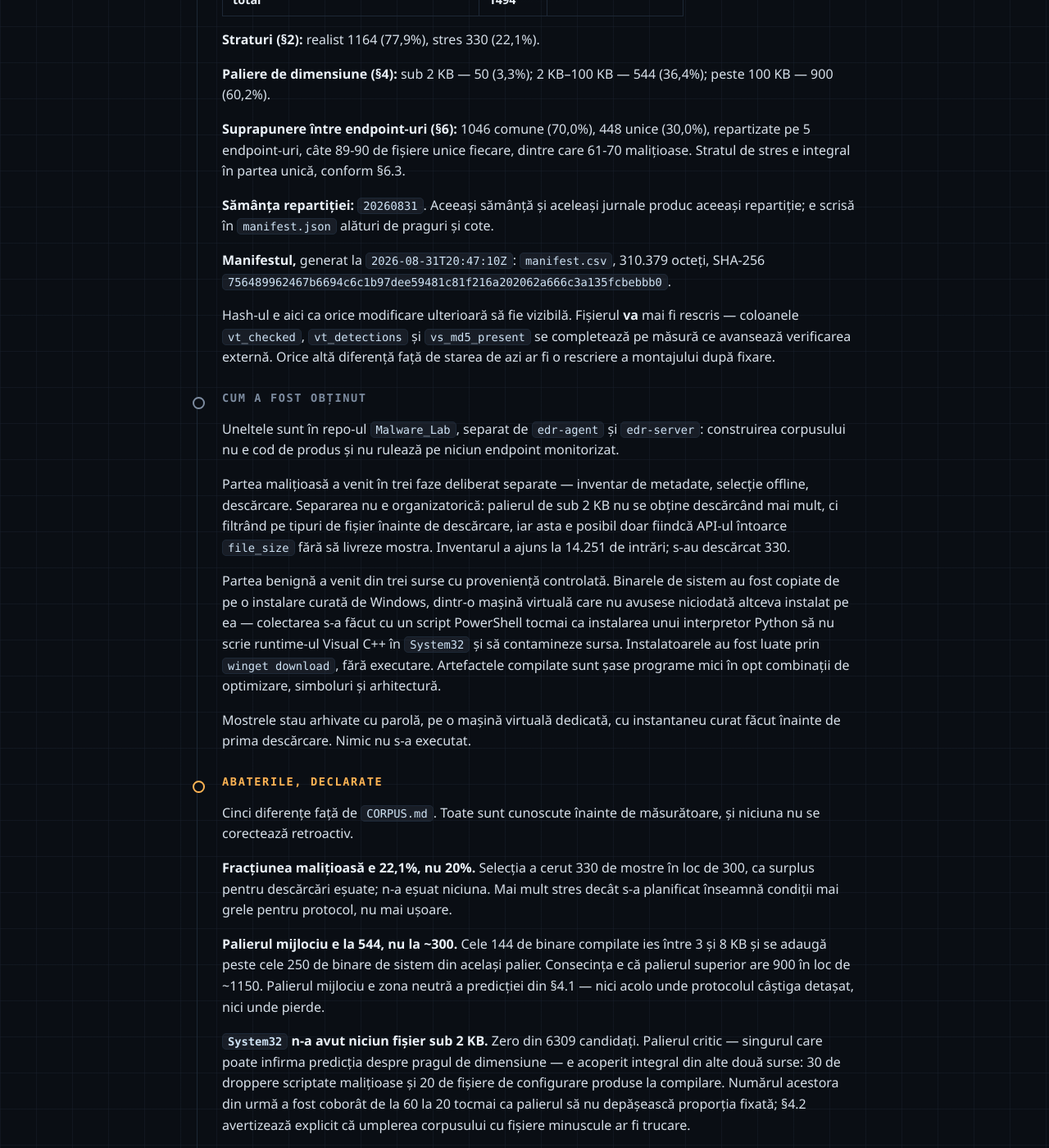
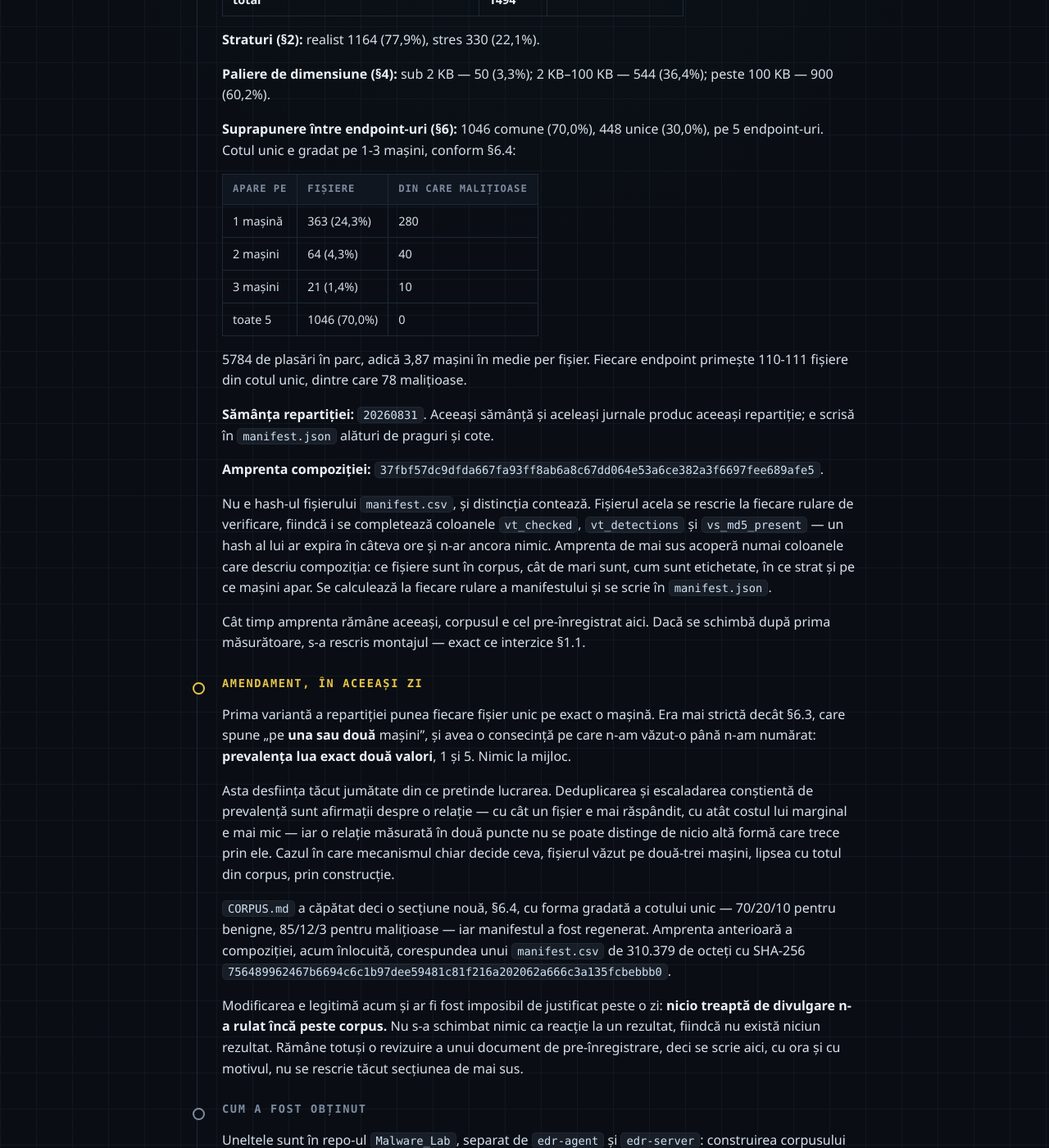
Before and after one commit to ZiGabiZi/edr-journal, a Jekyll site: the page built from _intrari/2026-09-01-corpusul-fixat-inainte-de-masuratoare.md, in a window 1280 px wide and 1400 px high, scrolled down 1024 px. Shown: the whole window at 82% size. Built offline with Jekyll 4.4.1, drawn with Linux system fonts in a browser that asks for light colours; some of the changed text lies outside the part shown.

Commit message:
jurnal: amendament la pre-inregistrarea corpusului
Repartitia initiala facea fiecare fisier unic exclusiv al unei masini, deci
prevalenta lua doua valori si cazul in care mecanismul de prevalenta chiar
decide ceva lipsea din corpus. CORPUS.md a capatat sectiunea 6.4, manifestul a
fost regenerat, iar intrarea arata acum histograma prevalentei si amprenta noua.

Amendamentul se scrie ca sectiune proprie, cu amprenta inlocuita si cu motivul,
nu prin rescrierea tacuta a compozitiei: e o revizuire a unui document de
pre-inregistrare, legitima doar fiindca nicio treapta de divulgare n-a rulat inca
peste corpus. Intrarea foloseste de acum o amprenta a compozitiei in locul
hash-ului fisierului manifest, care se schimba la fiecare rulare de verificare.

```diff
--- a/_intrari/2026-09-01-corpusul-fixat-inainte-de-masuratoare.md
+++ b/_intrari/2026-09-01-corpusul-fixat-inainte-de-masuratoare.md
@@ -42,20 +42,60 @@ există deja, cu hash-urile celor 1494 de fișiere.
 peste 100 KB — 900 (60,2%).
 
 **Suprapunere între endpoint-uri (§6):** 1046 comune (70,0%), 448 unice (30,0%),
-repartizate pe 5 endpoint-uri, câte 89-90 de fișiere unice fiecare, dintre care
-61-70 malițioase. Stratul de stres e integral în partea unică, conform §6.3.
+pe 5 endpoint-uri. Cotul unic e gradat pe 1-3 mașini, conform §6.4:
+
+| Apare pe | Fișiere | din care malițioase |
+|---|---|---|
+| 1 mașină | 363 (24,3%) | 280 |
+| 2 mașini | 64 (4,3%) | 40 |
+| 3 mașini | 21 (1,4%) | 10 |
+| toate 5 | 1046 (70,0%) | 0 |
+
+5784 de plasări în parc, adică 3,87 mașini în medie per fișier. Fiecare endpoint
+primește 110-111 fișiere din cotul unic, dintre care 78 malițioase.
 
 **Sămânța repartiției:** `20260831`. Aceeași sămânță și aceleași jurnale produc
 aceeași repartiție; e scrisă în `manifest.json` alături de praguri și cote.
 
-**Manifestul,** generat la `2026-08-31T20:47:10Z`:
-`manifest.csv`, 310.379 octeți,
-SHA-256 `756489962467b6694c6c1b97dee59481c81f216a202062a666c3a135fcbebbb0`.
+**Amprenta compoziției:**
+`37fbf57dc9dfda667fa93ff8ab6a8c67dd064e53a6ce382a3f6697fee689afe5`.
 
-Hash-ul e aici ca orice modificare ulterioară să fie vizibilă. Fișierul **va**
-mai fi rescris — coloanele `vt_checked`, `vt_detections` și `vs_md5_present` se
-completează pe măsură ce avansează verificarea externă. Orice altă diferență
-față de starea de azi ar fi o rescriere a montajului după fixare.
+Nu e hash-ul fișierului `manifest.csv`, și distincția contează. Fișierul acela se
+rescrie la fiecare rulare de verificare, fiindcă i se completează coloanele
+`vt_checked`, `vt_detections` și `vs_md5_present` — un hash al lui ar expira în
+câteva ore și n-ar ancora nimic. Amprenta de mai sus acoperă numai coloanele care
+descriu compoziția: ce fișiere sunt în corpus, cât de mari sunt, cum sunt
+etichetate, în ce strat și pe ce mașini apar. Se calculează la fiecare rulare a
+manifestului și se scrie în `manifest.json`.
+
+Cât timp amprenta rămâne aceeași, corpusul e cel pre-înregistrat aici. Dacă se
+schimbă după prima măsurătoare, s-a rescris montajul — exact ce interzice §1.1.
+
+## Amendament, în aceeași zi {#schimbat}
+
+Prima variantă a repartiției punea fiecare fișier unic pe exact o mașină. Era
+mai strictă decât §6.3, care spune „pe **una sau două** mașini", și avea o
+consecință pe care n-am văzut-o până n-am numărat: **prevalența lua exact două
+valori**, 1 și 5. Nimic la mijloc.
+
+Asta desființa tăcut jumătate din ce pretinde lucrarea. Deduplicarea și
+escaladarea conștientă de prevalență sunt afirmații despre o relație — cu cât un
+fișier e mai răspândit, cu atât costul lui marginal e mai mic — iar o relație
+măsurată în două puncte nu se poate distinge de nicio altă formă care trece prin
+ele. Cazul în care mecanismul chiar decide ceva, fișierul văzut pe două-trei
+mașini, lipsea cu totul din corpus, prin construcție.
+
+`CORPUS.md` a căpătat deci o secțiune nouă, §6.4, cu forma gradată a cotului
+unic — 70/20/10 pentru benigne, 85/12/3 pentru malițioase — iar manifestul a fost
+regenerat. Amprenta anterioară a compoziției, acum înlocuită, corespundea unui
+`manifest.csv` de 310.379 de octeți cu SHA-256
+`756489962467b6694c6c1b97dee59481c81f216a202062a666c3a135fcbebbb0`.
+
+Modificarea e legitimă acum și ar fi fost imposibil de justificat peste o zi:
+**nicio treaptă de divulgare n-a rulat încă peste corpus.** Nu s-a schimbat nimic
+ca reacție la un rezultat, fiindcă nu există niciun rezultat. Rămâne totuși o
+revizuire a unui document de pre-înregistrare, deci se scrie aici, cu ora și cu
+motivul, nu se rescrie tăcut secțiunea de mai sus.
 
 ## Cum a fost obținut {#provenienta}
 
@@ -83,7 +123,7 @@ curat făcut înainte de prima descărcare. Nimic nu s-a executat.
 
 ## Abaterile, declarate {#cost}
 
-Cinci diferențe față de `CORPUS.md`. Toate sunt cunoscute înainte de măsurătoare,
+Șase diferențe față de `CORPUS.md`. Toate sunt cunoscute înainte de măsurătoare,
 și niciuna nu se corectează retroactiv.
 
 **Fracțiunea malițioasă e 22,1%, nu 20%.** Selecția a cerut 330 de mostre în loc
@@ -107,6 +147,13 @@ avertizează explicit că umplerea corpusului cu fișiere minuscule ar fi trucar
 nu expun versiuni prin winget, altele nu livrează instalatorul pentru descărcare.
 Volumul de 27,4 GB provine din mai multe versiuni ale acelorași aplicații — ceea
 ce e și intenția §3.2, nu doar o soluție de volum.
+
+**Prevalența n-are valoarea 4.** Cotul unic urcă până la 3 mașini, cel comun stă
+la 5; între ele nu există nimic. Cu 5 endpoint-uri, un fișier pe 4 mașini ar fi
+practic comun, iar granița dintre cele două categorii ar deveni arbitrară. Curba
+prevalenței are deci patru puncte — 1, 2, 3 și 5 — dintre care cel de la 3 se
+sprijină pe 21 de fișiere, iar cel de la 2 pe 64. Se raportează cu numărul de
+fișiere sub fiecare punct, nu ca o curbă netedă.
 
 **VirusShare n-a confirmat nimic.** 262.144 de MD5 din listele 00496-00499, zero
 potriviri pe cele 330 de mostre malițioase. Explicația nu e că mostrele n-ar fi
```
Also changed, not shown: _data/commits.json.
